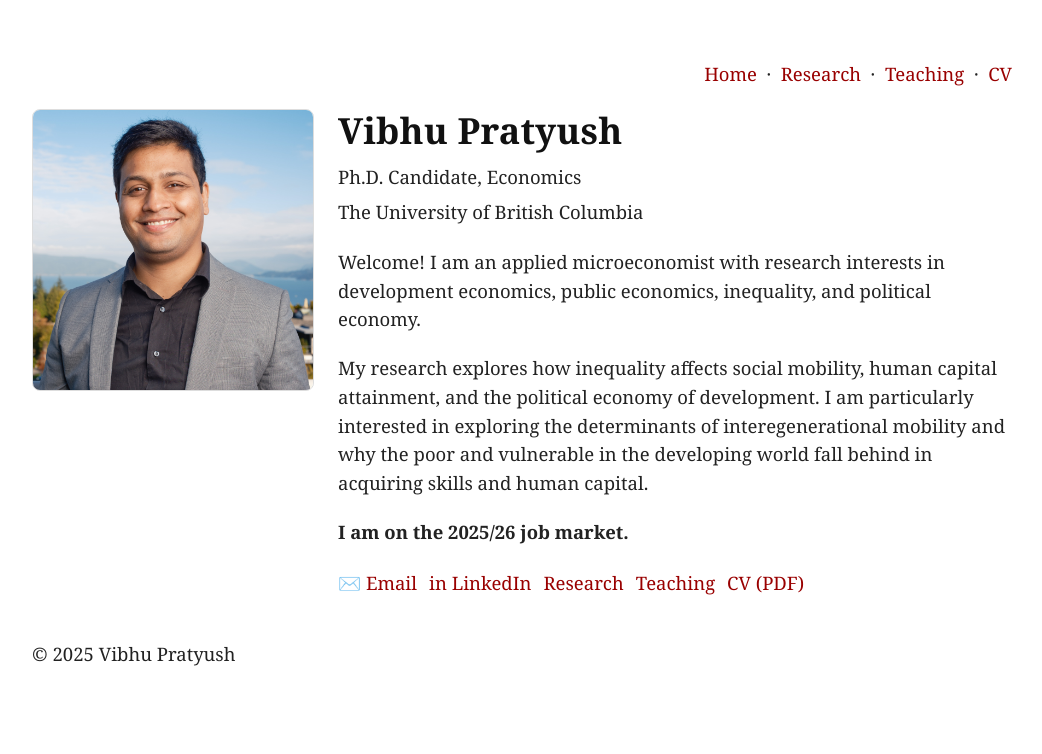
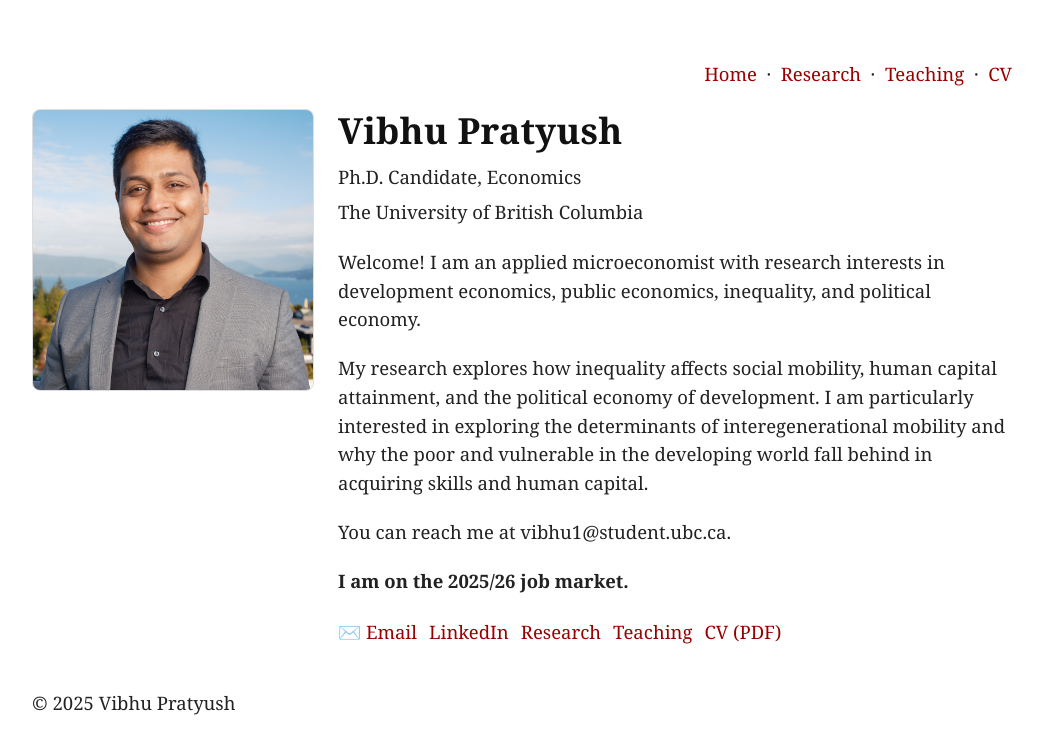
Before and after one commit to vibhupratyush/vibhupratyush.github.io, a React (Vite) app: page / in a window 1280 px wide. Shown: the top 754 px of the page, without its empty margins (118-1160 px from the left). Built offline with nearby package versions, Linux system fonts and the light colour scheme.

Commit message:
Update App.jsx

```diff
--- a/src/App.jsx
+++ b/src/App.jsx
@@ -147,6 +147,9 @@ function Home() {
               capital attainment, and the political economy of development. I am particularly interested in exploring the determinants
               of interegenerational mobility and why the poor and vulnerable in the developing world fall behind in acquiring skills and human capital.
             </p>
+            <p>
+              You can reach me at vibhu1@student.ubc.ca.
+            </p>
             <p style={{ fontWeight: 600 }}>I am on the 2025/26 job market.</p>
           </div>
 
@@ -155,7 +158,7 @@ function Home() {
               <span aria-hidden="true">✉️</span> Email
             </a>
             <a href={PROFILE.linkedin} target="_blank" rel="noreferrer" title="LinkedIn">
-              <span aria-hidden="true">in</span> LinkedIn
+              <span aria-hidden="true"></span> LinkedIn
             </a>
             <a href="#/research" title="Research">Research</a>
             <a href="#/teaching" title="Teaching">Teaching</a>
```
